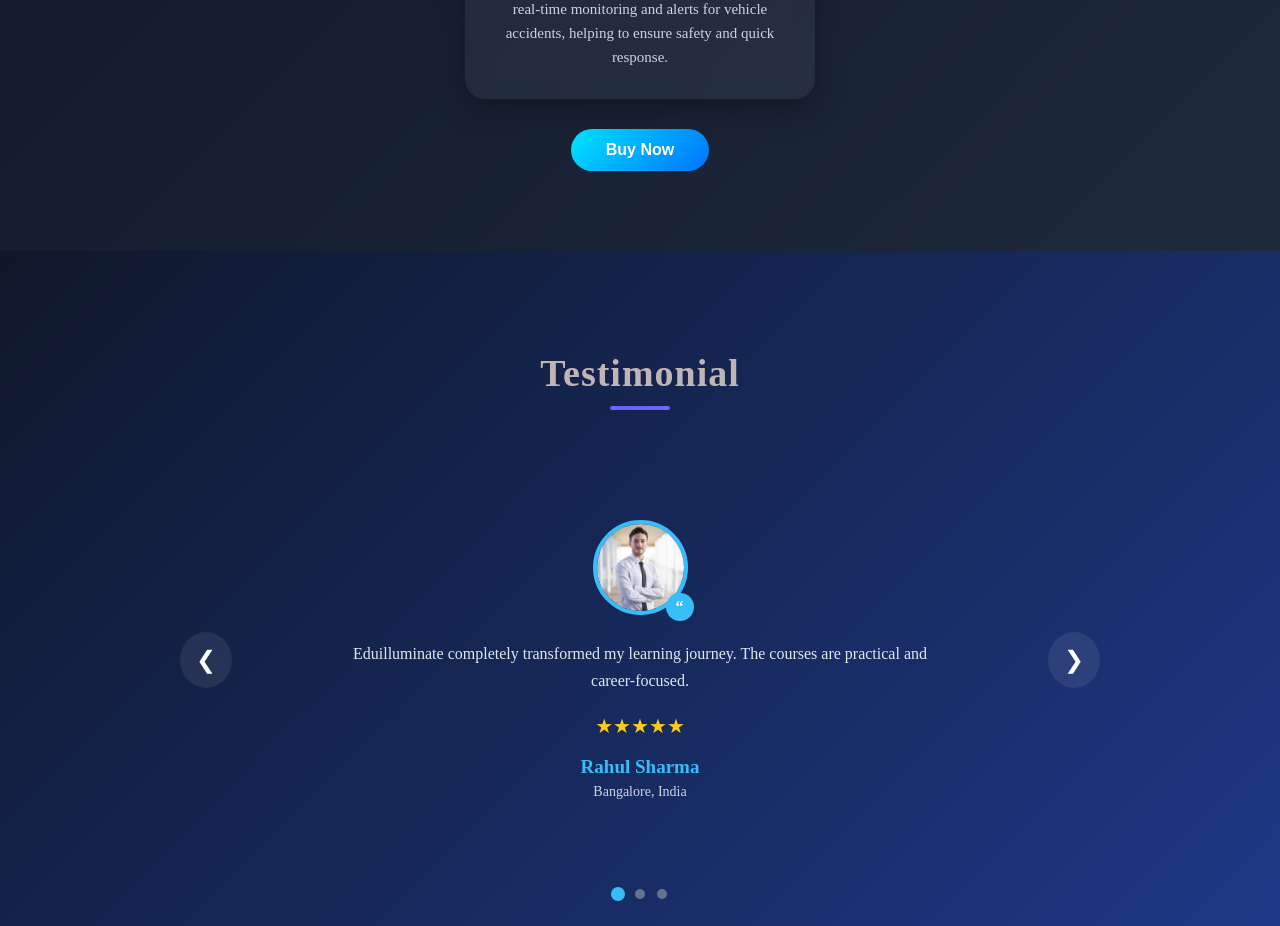
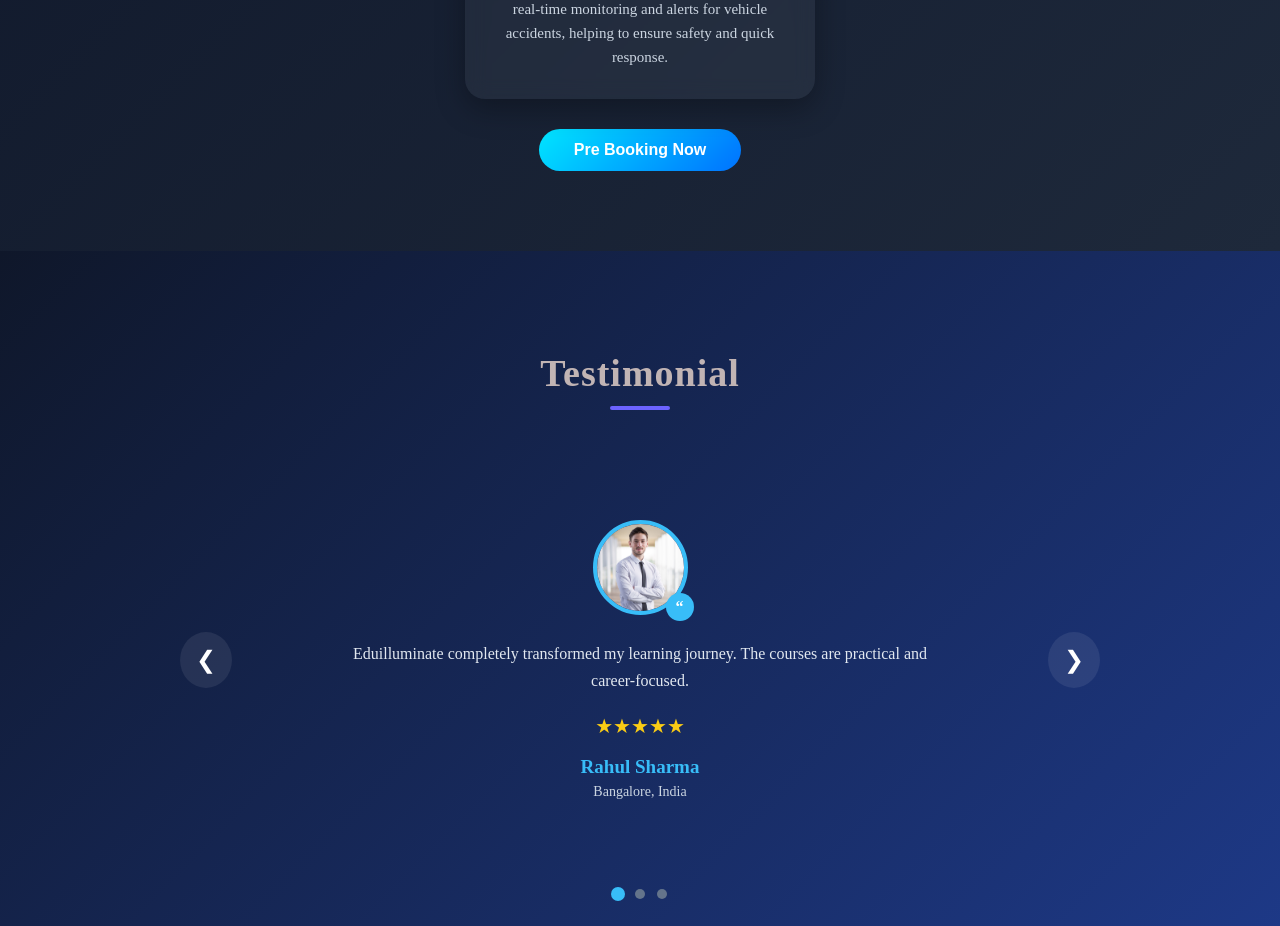
Before and after one commit to ramesh965801/eduilluminate, a React app: page / in a window 1280 px wide. Shown: the part 1320-2246 px from the top of the page. Built offline with nearby package versions, Linux system fonts and the light colour scheme; grey boxes are pictures that could not be loaded; the HTML template or start-up script is replaced by a standard one.

Commit message:
Add React frontend pre booking

```diff
--- a/src/components/Products.jsx
+++ b/src/components/Products.jsx
@@ -29,7 +29,7 @@
           className="more-products-btn"
           onClick={() => navigate(`/product/${product.id}`)}
         >
-          Buy Now
+          Pre Booking Now
         </button>
       </div>
     </section>
```
